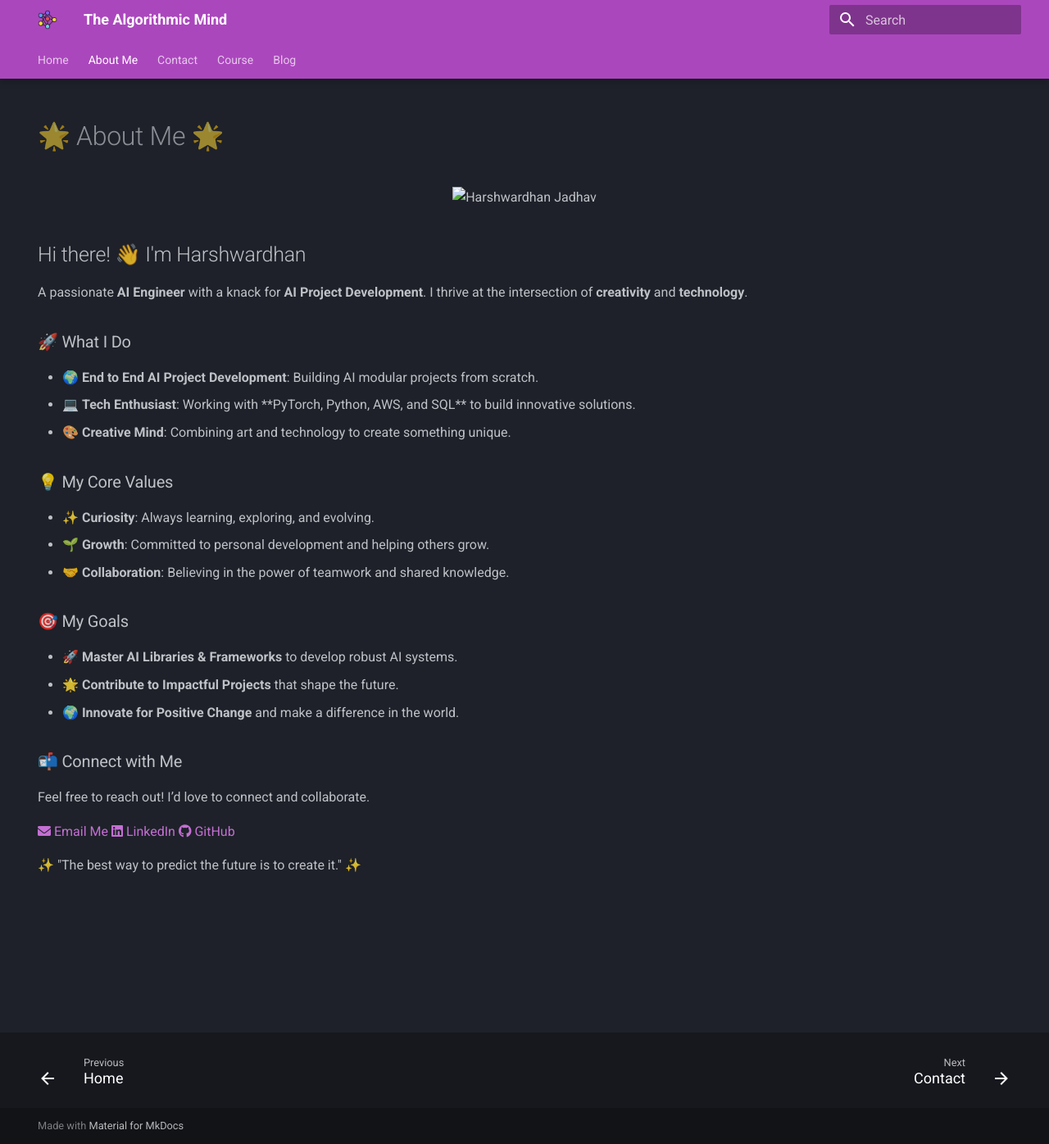
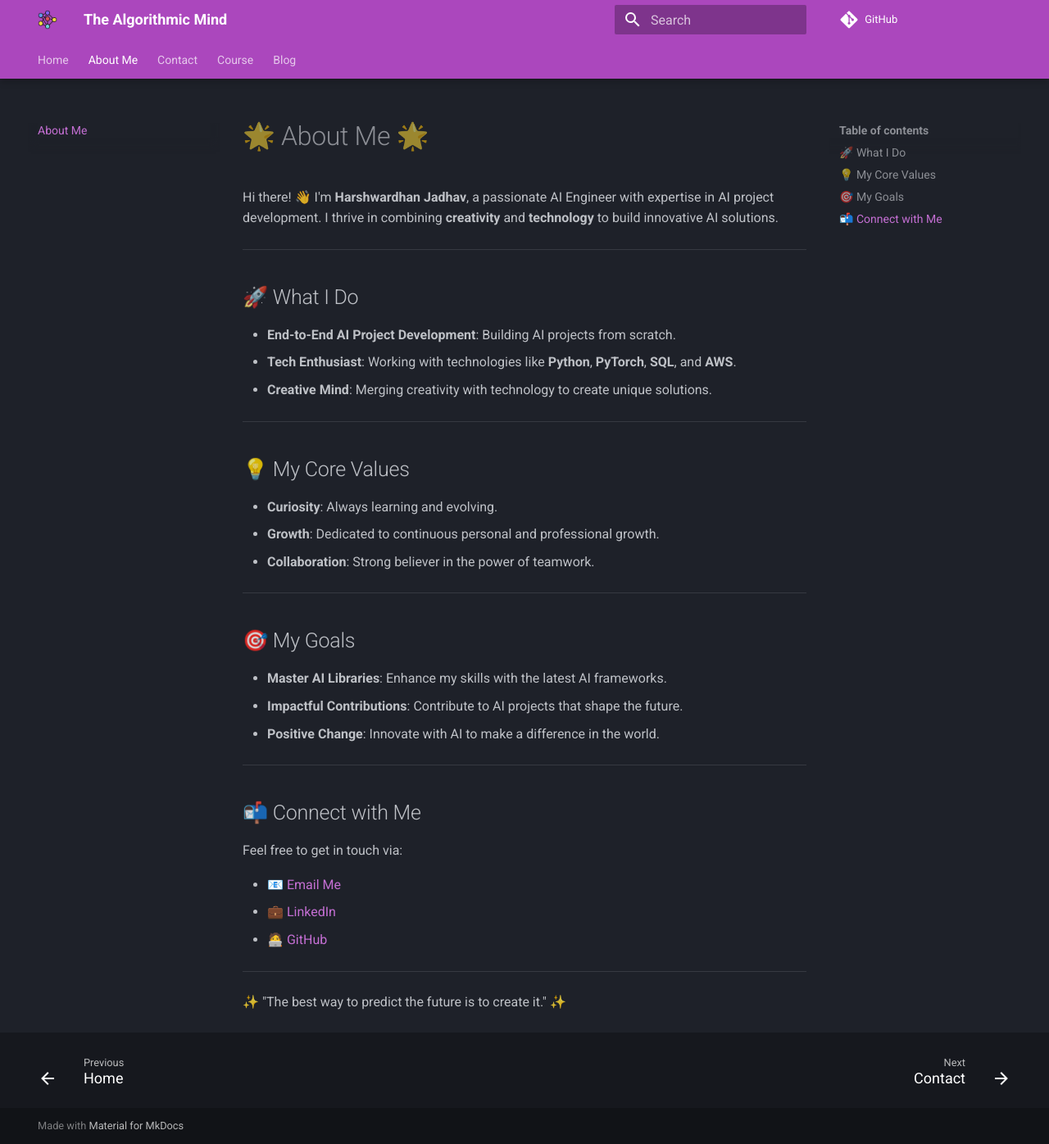
Before and after one commit to Harshwardhanpjadhav/The-Algorithmic-Mind, an MkDocs documentation site: the page built from docs/home/about.md, in a window 1280 px wide and 1396 px high. Shown: the whole window at 82% size. Built offline with MkDocs 1.6.1 and Material for MkDocs 9.7.7, drawn with Linux system fonts in a browser that asks for light colours; comment, search, counter and statistics services are not loaded.

Commit message:
made some changes

```diff
--- a/docs/home/about.md
+++ b/docs/home/about.md
@@ -1,64 +1,41 @@
----
-hide:
-  - navigation
-  - toc
+# 🌟 About Me 🌟
+
+Hi there! 👋 I'm **Harshwardhan Jadhav**, a passionate AI Engineer with expertise in AI project development. I thrive in combining **creativity** and **technology** to build innovative AI solutions.
+
 ---
 
-<!DOCTYPE html>
-<html lang="en">
-<head>
-  <meta charset="UTF-8">
-  <meta name="viewport" content="width=device-width, initial-scale=1.0">
-  <title>About Me - Harshwardhan Jadhav</title>
-  <link rel="stylesheet" href="css/about.css">
-  <link href="https://cdnjs.cloudflare.com/ajax/libs/font-awesome/6.0.0-beta3/css/all.min.css" rel="stylesheet">
-</head>
-<body>
-  <header class="header">
-    <h1>🌟 About Me 🌟</h1>
-  </header>
-  <section class="about-me">
-    <div align="center">
-      <img src="circle.png" alt="Harshwardhan Jadhav" class="profile-img">
-    </div>
-    <h2>Hi there! 👋 I'm Harshwardhan</h2>
-    <p>A passionate <strong>AI Engineer</strong> with a knack for <strong>AI Project Development</strong>. I thrive at the intersection of <strong>creativity</strong> and <strong>technology</strong>.</p>
-    <div class="what-i-do">
-      <h3>🚀 What I Do</h3>
-      <ul>
-        <li>🌍 <strong>End to End AI Project Development</strong>: Building AI modular projects from scratch.</li>
-        <li>💻 <strong>Tech Enthusiast</strong>: Working with **PyTorch, Python, AWS, and SQL** to build innovative solutions.</li>
-        <li>🎨 <strong>Creative Mind</strong>: Combining art and technology to create something unique.</li>
-      </ul>
-    </div>
-    <div class="core-values">
-      <h3>💡 My Core Values</h3>
-      <ul>
-        <li>✨ <strong>Curiosity</strong>: Always learning, exploring, and evolving.</li>
-        <li>🌱 <strong>Growth</strong>: Committed to personal development and helping others grow.</li>
-        <li>🤝 <strong>Collaboration</strong>: Believing in the power of teamwork and shared knowledge.</li>
-      </ul>
-    </div>
-    <div class="goals">
-      <h3>🎯 My Goals</h3>
-      <ul>
-        <li>🚀 <strong>Master AI Libraries & Frameworks</strong> to develop robust AI systems.</li>
-        <li>🌟 <strong>Contribute to Impactful Projects</strong> that shape the future.</li>
-        <li>🌍 <strong>Innovate for Positive Change</strong> and make a difference in the world.</li>
-      </ul>
-    </div>
-    <div class="contact">
-      <h3>📬 Connect with Me</h3>
-      <p>Feel free to reach out! I’d love to connect and collaborate.</p>
-      <div class="social-links">
-        <a href="mailto:harshwardhanpj2001@gmail.com"> <i class="fas fa-envelope"> </i> Email Me</a>
-        <a href="https://linkedin.com/in/harshwardhanpj" target="_blank"> <i class="fab fa-linkedin"> </i> LinkedIn  </a>
-        <a href="https://github.com/Harshwardhanpjadhav" target="_blank"> <i class="fab fa-github"> </i> GitHub </a>
-      </div>
-    </div>
-    <footer class="quote">
-      <p>✨ "The best way to predict the future is to create it." ✨</p>
-    </footer>
-  </section>
-</body>
-</html>
+## 🚀 What I Do
+
+- **End-to-End AI Project Development**: Building AI projects from scratch.
+- **Tech Enthusiast**: Working with technologies like **Python**, **PyTorch**, **SQL**, and **AWS**.
+- **Creative Mind**: Merging creativity with technology to create unique solutions.
+
+---
+
+## 💡 My Core Values
+
+- **Curiosity**: Always learning and evolving.
+- **Growth**: Dedicated to continuous personal and professional growth.
+- **Collaboration**: Strong believer in the power of teamwork.
+
+---
+
+## 🎯 My Goals
+
+- **Master AI Libraries**: Enhance my skills with the latest AI frameworks.
+- **Impactful Contributions**: Contribute to AI projects that shape the future.
+- **Positive Change**: Innovate with AI to make a difference in the world.
+
+---
+
+## 📬 Connect with Me
+
+Feel free to get in touch via:
+
+- [📧 Email Me](mailto:harshwardhanpj2001@gmail.com)
+- [💼 LinkedIn](https://linkedin.com/in/harshwardhanpj)
+- [🧑‍💻 GitHub](https://github.com/Harshwardhanpjadhav)
+
+---
+
+✨ "The best way to predict the future is to create it." ✨
--- a/mkdocs.yml
+++ b/mkdocs.yml
@@ -1,5 +1,6 @@
 site_name: The Algorithmic Mind
 site_url: https://mydomain.org/mysite
+repo_url: https://github.com/Harshwardhanpjadhav/The-Algorithmic-Mind
 
 plugins:
   - search
@@ -52,7 +53,7 @@ extra:
             using our <a href="..." target="_blank" rel="noopener">feedback form</a>.
 
 nav:
-  - Home:  home/index.md
+  - Home: index.md
   - About Me:  home/about.md
   - Contact:  home/contact.md
   - Course:
```
Also changed, not shown: docs/course/index.md (+0 -1 lines), docs/course/style.css (+8 -21 lines), docs/home/contact.md (+16 -34 lines), docs/home/css/about.css (deleted, +0 -15 lines), docs/home/css/contact.css (deleted, +0 -149 lines), docs/home/css/styles.css (deleted, +0 -189 lines), docs/home/index.md (deleted, +0 -89 lines), docs/index.md (added, +25 -0 lines).
